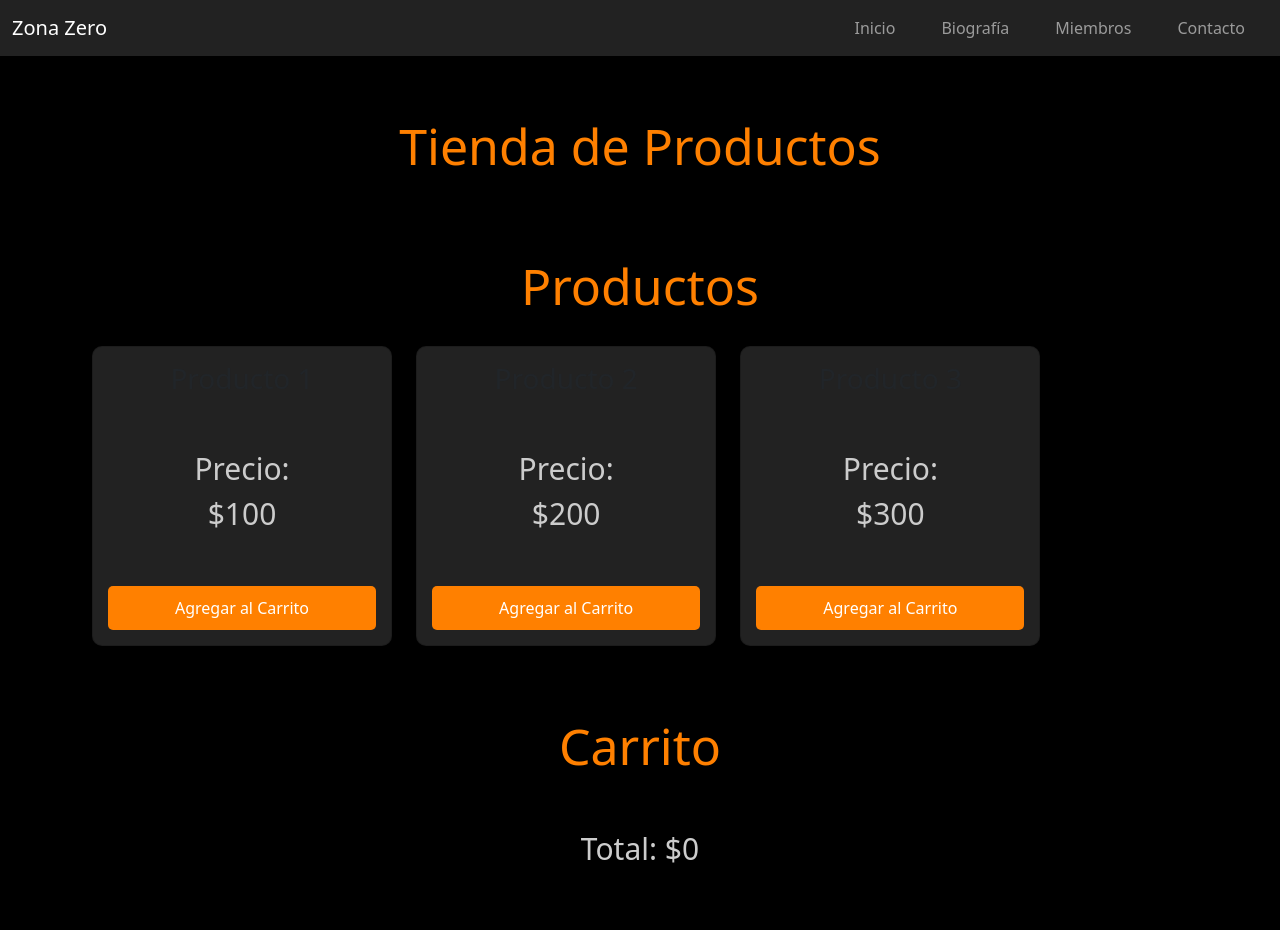
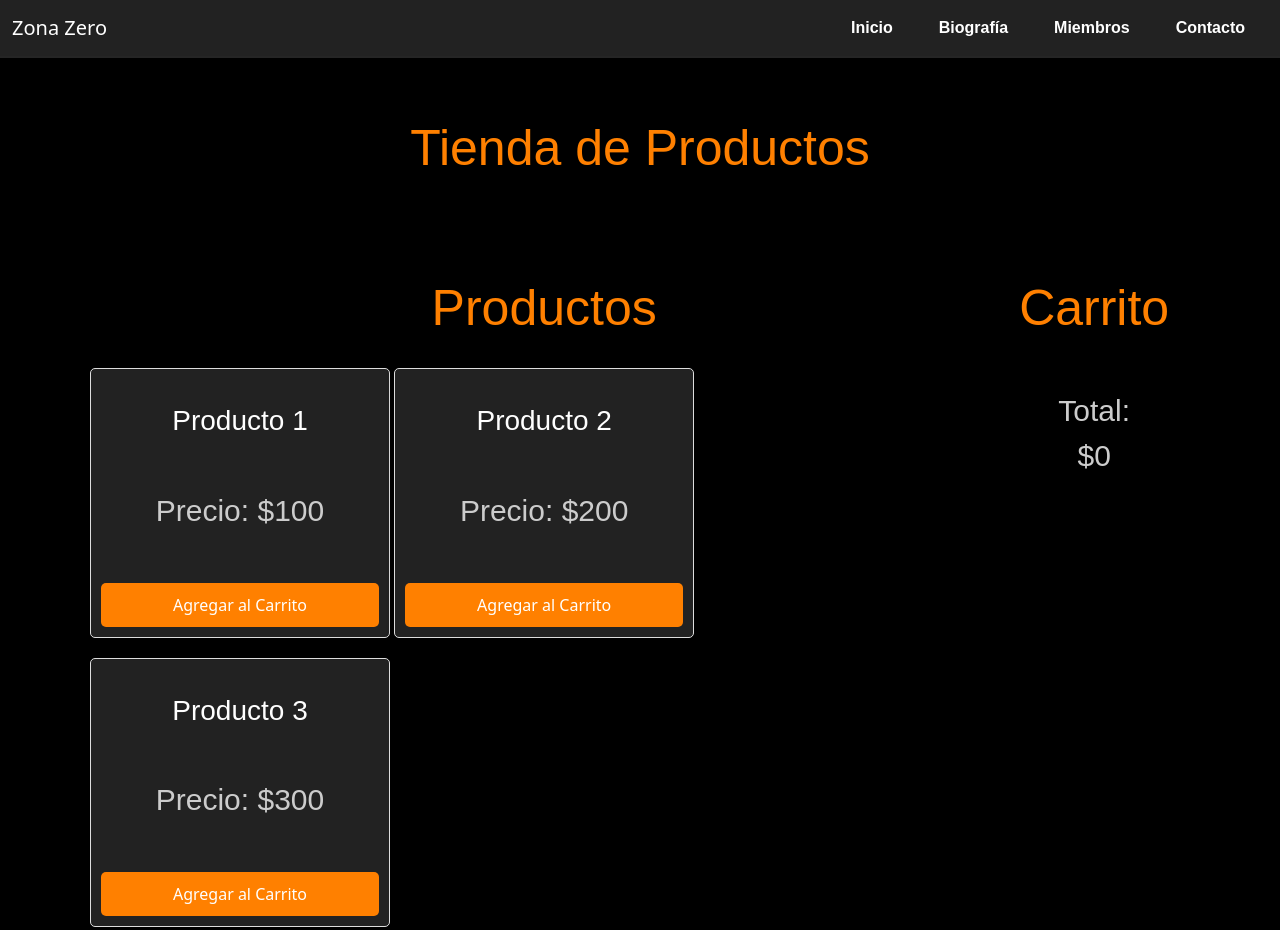
Before and after one commit to ZerpaHernan/ZerpaHernan.github.io, a plain HTML site: page tienda.html in a window 1280 px wide. Drawn offline with nearby package versions, Linux system fonts and the light colour scheme.

Commit message:
Update 1.2.2
Se agrego cambios de css, para editar colores para unificar colores

```diff
--- a/styles.css
+++ b/styles.css
@@ -19,9 +19,8 @@ nav ul li {
 nav ul li a {
     text-decoration: none;
     color: #ff8000;
+    font-family: Arial, sans-serif;
 }
-
-/* Asegurar que el contenido principal no quede debajo del índice fijo */
 
 body, html {
     margin: 0;
@@ -31,7 +30,7 @@ body, html {
     display: flex;
     flex-direction: column;
     align-items: center;
-    background-color: #000; /* Fondo negro */
+    background-color: #000;
 }
 
 .logo {
@@ -45,8 +44,9 @@ p{
     font-size: 30px;
     text-align: center;
     margin: 50px;
+    font-family: Arial, sans-serif;
 }
-/* Estilos para las tarjetas */
+
 .cards {
     width: 100%;
     margin: 20px auto;
@@ -70,16 +70,19 @@ p{
     text-align: left;
     margin: 0 auto;
     padding-bottom: 10px;
+    font-family: Arial, sans-serif;
 }
 
 .card iframe{
     width: 100%;
     height: 170px;
 }
+
 .card .portada{
     width: 100%;
     height: 170px;
 }
+
 .card img {
     width: 100%;
     height: 250px;
@@ -105,17 +108,17 @@ p{
     font-size: 0.9em;
     margin-top: 40px;
     width: 100%;
+    font-family: Arial, sans-serif;
 }
 
 h2{
-color: #ff8000;
-font-size: 50px;
-text-align: center;
-margin-bottom: 20px;
-padding-top: 60px;
+    color: #ff8000;
+    font-size: 50px;
+    text-align: center;
+    margin-bottom: 20px;
+    padding-top: 60px;
+    font-family: Arial, sans-serif;
 }
-
-
 
 form {
     background-color: #111;
@@ -125,22 +128,24 @@ form {
     max-width: 400px;
 }
 
-
 label {
     color: #ccc;
     display: block;
     margin-bottom: 5px;
     font-weight: bold;
     max-width: 400px;
+    font-family: Arial, sans-serif;
 }
+
 input, textarea {
-    width: 94%;
+    width: 100%;
     padding: 10px;
     margin-bottom: 15px;
     border: 1px solid #ddd;
     border-radius: 5px;
     font-size: 1em;
     resize: none;
+    font-family: Arial, sans-serif;
 }
 
 button {
@@ -153,6 +158,50 @@ button {
     font-size: 1em;
     cursor: pointer;
 }
+
 button:hover {
     background-color: #ff4800;
 }
+
+h3{
+    padding-top: 25px;
+ font-family: Arial, sans-serif;
+ color: #ffffff
+}
+
+.container {
+  display: flex;
+  justify-content: space-between;
+  padding: 20px;
+}
+.carrito {
+  flex: 1;
+  margin: 0 10px;
+}
+.card, .carrito-item {
+  border: 1px solid #ddd;
+  margin: 10px 0;
+  padding: 10px;
+  border-radius: 5px;
+}
+.producto h3, .carrito-item h4 {
+  margin: 0;
+}
+
+button.eliminar {
+  background: #dc3545;
+}
+
+.navbar-custom {
+    background-color: #222; /* Color de fondo */
+    border-bottom: 2px solid #252525; /* Línea decorativa */
+}
+
+.navbar-custom .nav-link {
+    color: #fff; /* Color del texto */
+    font-weight: bold;
+}
+
+.navbar-custom .nav-link:hover {
+    color: #ff8000; /* Color al pasar el mouse */
+}
```
